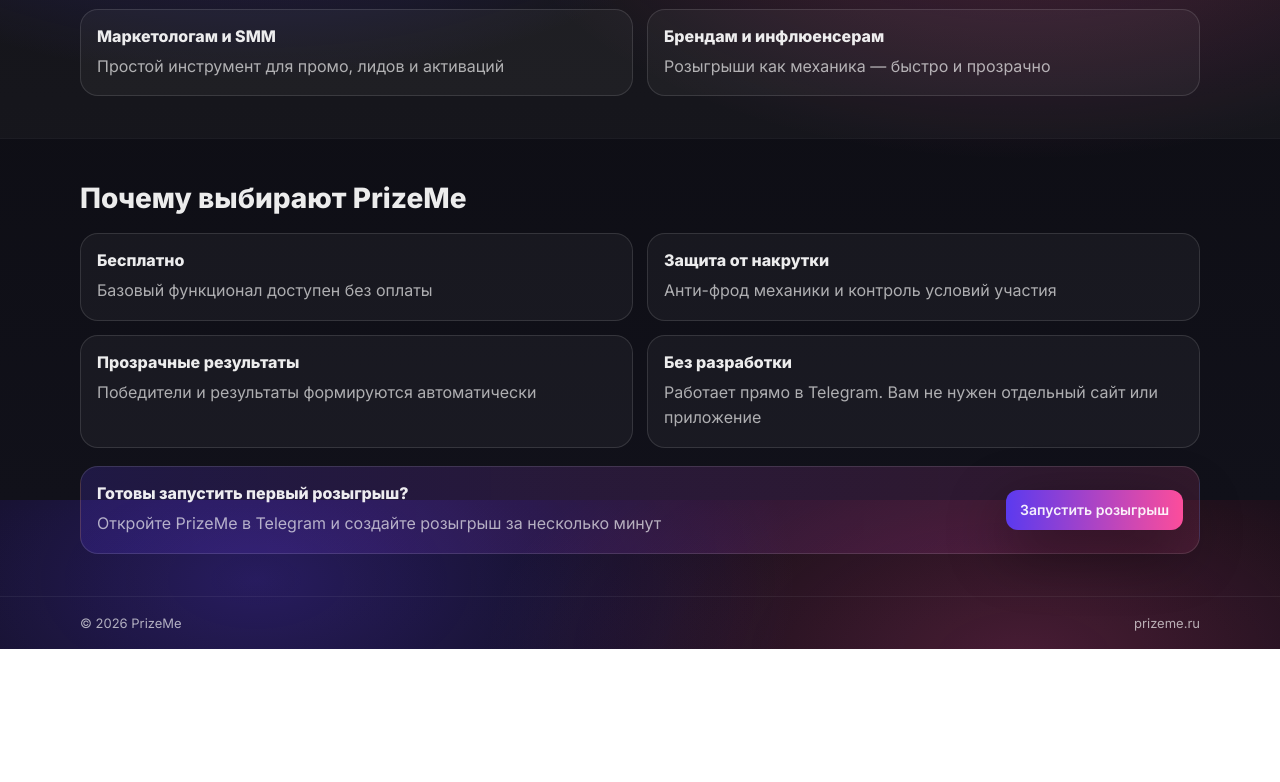
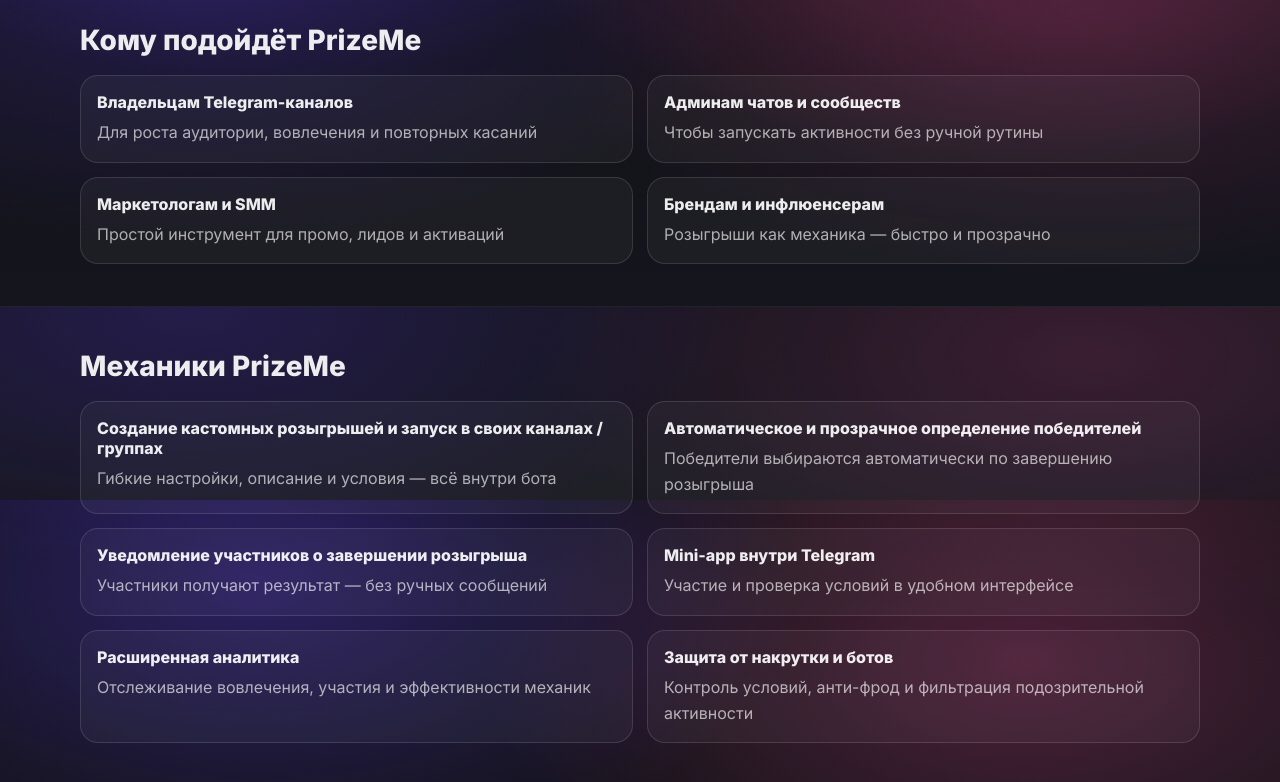
Before and after one commit to NikSem07/prizeme-landing, a website built with Vite: page index.html in a window 1280 px wide. Shown: the part 1100-1882 px from the top of the page. Before the commit the page ends 1749 px from the top, so only its background shows below. Built offline with nearby package versions, Linux system fonts and the light colour scheme.

Commit message:
bug fixed

```diff
--- a/src/main.js
+++ b/src/main.js
@@ -10,6 +10,8 @@
           <a href="#how" class="nav__link">Как работает</a>
           <a href="#who" class="nav__link">Кому подойдёт</a>
           <a href="#why" class="nav__link">Почему PrizeMe</a>
+          <a href="#mechanics" class="nav__link">Механики</a>
+          <a href="#faq" class="nav__link">FAQ</a>
         </nav>
         <a class="btn btn--ghost" href="${BOT_URL}" target="_blank" rel="noopener">
           Открыть в Telegram
@@ -36,17 +38,6 @@
                 Как это работает
               </a>
             </div>
-
-            <div class="micro">
-              Быстрый запуск розыгрышей • Доступны продвинутые механики
-            </div>
-
-            <div class="badges">
-              <div class="badge">Участие по кнопке</div>
-              <div class="badge">Анти-фрод механики</div>
-              <div class="badge">Авто-результаты</div>
-            </div>
-          </div>
 
           <div class="hero__card">
             <div class="card">
@@ -126,6 +117,39 @@
         </div>
       </section>
 
+      <!-- H2: MECHANICS -->
+      <section id="mechanics" class="section section--alt">
+        <div class="container">
+          <h2>Механики PrizeMe</h2>
+          <div class="grid">
+            <div class="box">
+              <h3>Создание кастомных розыгрышей и запуск в своих каналах / группах</h3>
+              <p>Гибкие настройки, описание и условия — всё внутри бота</p>
+            </div>
+            <div class="box">
+              <h3>Автоматическое и прозрачное определение победителей</h3>
+              <p>Победители выбираются автоматически по завершению розыгрыша</p>
+            </div>
+            <div class="box">
+              <h3>Уведомление участников о завершении розыгрыша</h3>
+              <p>Участники получают результат — без ручных сообщений</p>
+            </div>
+            <div class="box">
+              <h3>Mini-app внутри Telegram</h3>
+              <p>Участие и проверка условий в удобном интерфейсе</p>
+            </div>
+            <div class="box">
+              <h3>Расширенная аналитика</h3>
+              <p>Отслеживание вовлечения, участия и эффективности механик</p>
+            </div>
+            <div class="box">
+              <h3>Защита от накрутки и ботов</h3>
+              <p>Контроль условий, анти-фрод и фильтрация подозрительной активности</p>
+            </div>
+          </div>
+        </div>
+      </section>
+
       <!-- H2: WHY -->
       <section id="why" class="section">
         <div class="container">
@@ -160,6 +184,48 @@
           </div>
         </div>
       </section>
+
+      <!-- H2: FAQ -->
+      <section id="faq" class="section">
+        <div class="container">
+          <h2>FAQ</h2>
+          <p class="section__lead">
+            Ответы на частые вопросы о запуске розыгрышей в PrizeMe
+          </p>
+
+          <div class="faq">
+            <details>
+              <summary>PrizeMe бесплатный?</summary>
+              <p>Да. Базовый функционал доступен бесплатно. Премиум-возможности добавляют расширенные опции и аналитику.</p>
+            </details>
+
+            <details>
+              <summary>Что нужно, чтобы запустить розыгрыш?</summary>
+              <p>Достаточно открыть бота, создать розыгрыш и подключить свой канал или группу с правами администратора.</p>
+            </details>
+
+            <details>
+              <summary>Как определяется победитель?</summary>
+              <p>Победители определяются автоматически по правилам розыгрыша после завершения. Процесс прозрачен и не требует ручных действий.</p>
+            </details>
+
+            <details>
+              <summary>Можно запускать розыгрыши в группах и чатах?</summary>
+              <p>Да. PrizeMe работает и для Telegram-каналов, и для групп/сообществ.</p>
+            </details>
+
+            <details>
+              <summary>Как вы боретесь с накруткой и ботами?</summary>
+              <p>PrizeMe проверяет условия участия, использует анти-фрод механики и блокирует подозрительную активность.</p>
+            </details>
+
+            <details>
+              <summary>Где смотреть результаты и аналитику?</summary>
+              <p>Результаты формируются автоматически. Для продвинутого анализа предусмотрена расширенная аналитика (доступность зависит от функционала/тарифа).</p>
+            </details>
+          </div>
+        </div>
+      </section>
     </main>
 
     <footer class="footer">
--- a/src/style.css
+++ b/src/style.css
@@ -139,7 +139,26 @@
 }
 
 .section--alt {
-  background: rgba(255,255,255,0.03);
+  position: relative;
+  overflow: hidden;
+
+  /* Плавный фон на весь блок (без "серой шапки") */
+  background:
+    radial-gradient(900px 420px at 15% 0%, rgba(91,58,239,0.22), transparent 62%),
+    radial-gradient(900px 420px at 85% 10%, rgba(252,77,155,0.16), transparent 62%),
+    linear-gradient(180deg, rgba(255,255,255,0.02), rgba(255,255,255,0.02));
+}
+
+/* Мягкое "перетекание" сверху, чтобы не было визуального обрыва */
+.section--alt::before {
+  content: "";
+  position: absolute;
+  left: 0;
+  right: 0;
+  top: -44px;
+  height: 44px;
+  pointer-events: none;
+  background: linear-gradient(180deg, transparent, rgba(91,58,239,0.14));
 }
 
 h2 { margin: 0 0 18px; font-size: 28px; }
```
